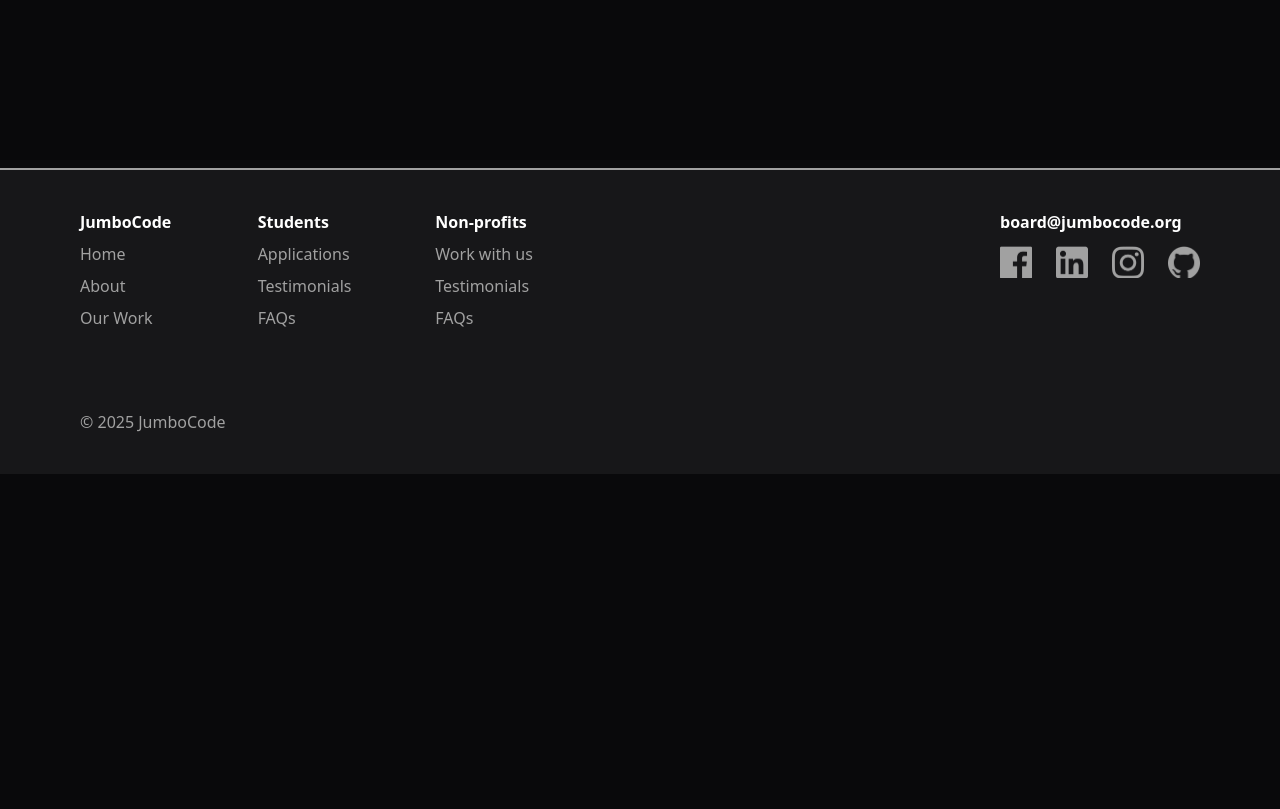
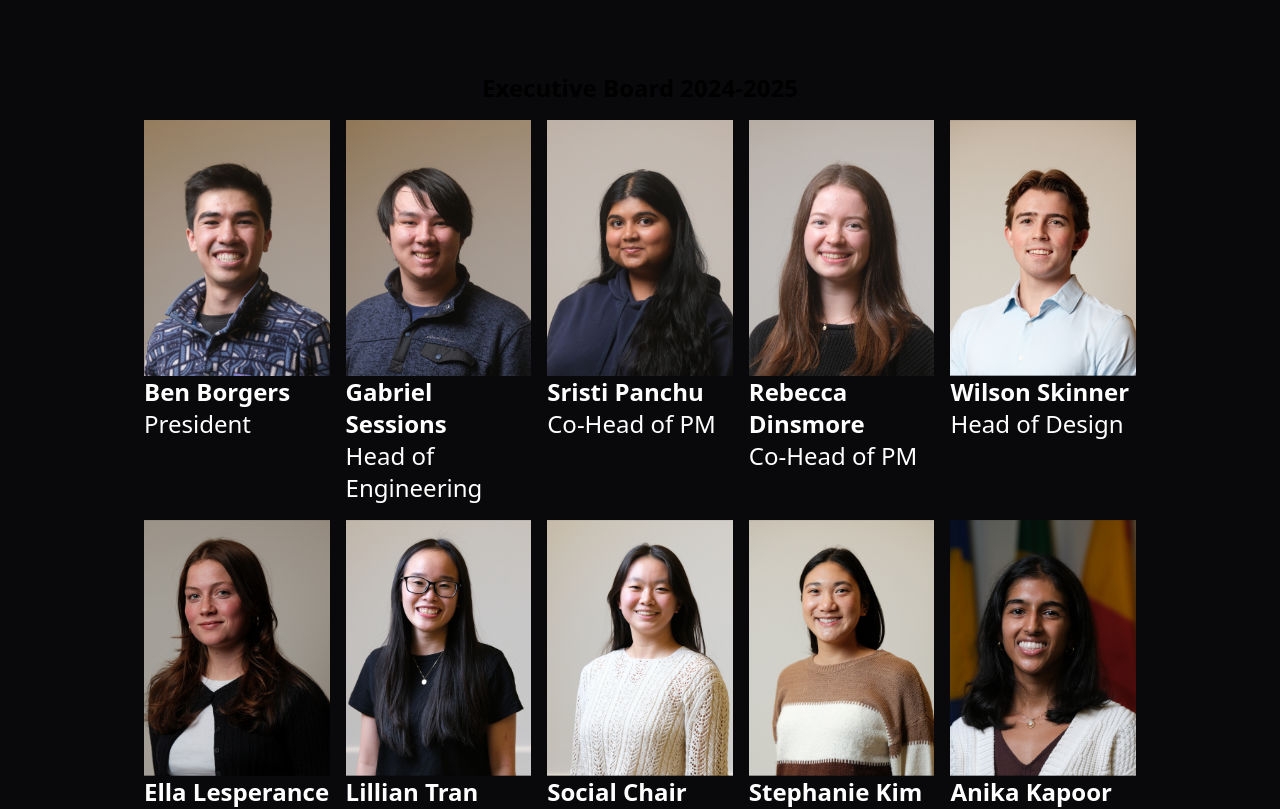
Before and after one commit to JumboCode/jumbocode.org-2024, a Next.js app: page /about in a window 1280 px wide. Shown: the part 1020-1829 px from the top of the page. Before the commit the page ends 1494 px from the top, so only its background shows below. Built offline with nearby package versions, Linux system fonts and the light colour scheme.

Commit message:
basic display

```diff
--- a/app/about/page.tsx
+++ b/app/about/page.tsx
@@ -1,3 +1,4 @@
+import Eboard from "@/components/eboard";
 import Hero from "@/components/hero";
 import OurPartnerships from "@/components/OurPartnerships";
 
@@ -15,6 +16,7 @@ export default function AboutPage() {
         }
       />
       <OurPartnerships />
+      <Eboard />
     </div>
   );
 }
--- /dev/null
+++ b/components/PictureFrame.tsx
@@ -0,0 +1,26 @@
+/*  PictureFrame.tsx
+*
+*   This file creates a picture frame component. It takes in a picture, name,
+*   and description as props and displays them in a frame.
+*
+*   Created by Holden Kittelberger on 2/5/2025
+*
+*/
+
+type Frame = {
+    src: string;
+    name: string;
+    description: string;
+}
+
+const PictureFrame: React.FC<Frame> = ({ src, name, description }) => {
+    return (
+        <div className="flex flex-col">
+            <img src={src} alt={name} className="object-cover h-64 w-64" />
+            <h2 className="text-2xl font-bold text-white">{name}</h2>
+            <p className="text-2xl text-white">{description}</p>
+        </div>
+    );
+}
+
+export default PictureFrame;
--- /dev/null
+++ b/components/eboard.tsx
@@ -0,0 +1,41 @@
+/*  eboard.tsx
+*
+*   This file creates the eboard component of the website. Using rows of the
+*   pciture frame component, it displays all the eboard members.
+*
+*   Created by Holden Kittelberger on 2/5/2025
+*
+*/
+
+import PictureFrame from "./PictureFrame";
+
+const daBoard = [
+    {src: "/eboard/ben_borgers.png", name: "Ben Borgers", description: "President"},
+    {src: "/eboard/gabe_sessions.png", name: "Gabriel Sessions", description: "Head of Engineering"},
+    {src: "/eboard/sristi_panchu.png", name: "Sristi Panchu", description: "Co-Head of PM"},
+    {src: "/eboard/rebecca_dinsmore.png", name: "Rebecca Dinsmore", description: "Co-Head of PM"},
+    {src: "/eboard/wilson_skinner.png", name: "Wilson Skinner", description: "Head of Design"},
+    {src: "/eboard/ella_lesperance.png", name: "Ella Lesperance", description: "Head of Operations"},
+    {src: "/eboard/lillian_tran.png", name: "Lillian Tran", description: "Head of Communications"},
+    {src: "/eboard/megan_yi.png", name: "Social Chair", description: "Social Chair"},
+    {src: "/eboard/stephanie_kim.png", name: "Stephanie Kim", description: "Co-Head of Client Management"},
+    {src: "/eboard/anika_kapoor.png", name: "Anika Kapoor", description: "Co-Head of Client Management"},
+    {src: "/eboard/holden_kittelberger.png", name: "Holden Kittelberger", description: "JumboHack Liaison"},
+]
+
+const eboard: React.FC = () => {
+    return (
+        <div className="flex flex-col gap-4">
+            <div className="flex flex-col items-center">
+                <h2 className="text-2xl font-bold">Executive Board 2024-2025</h2>
+            </div>
+            <div className="grid grid-cols-1 sm:grid-cols-2 lg:grid-cols-5 gap-4">
+                {daBoard.map((member, index) => (
+                    <PictureFrame key={index} src={member.src} name={member.name} description={member.description} />
+                ))}
+            </div>
+        </div>
+    );
+}
+
+export default eboard;
```
Also changed, not shown: public/eboard/lillian_tran.png.
